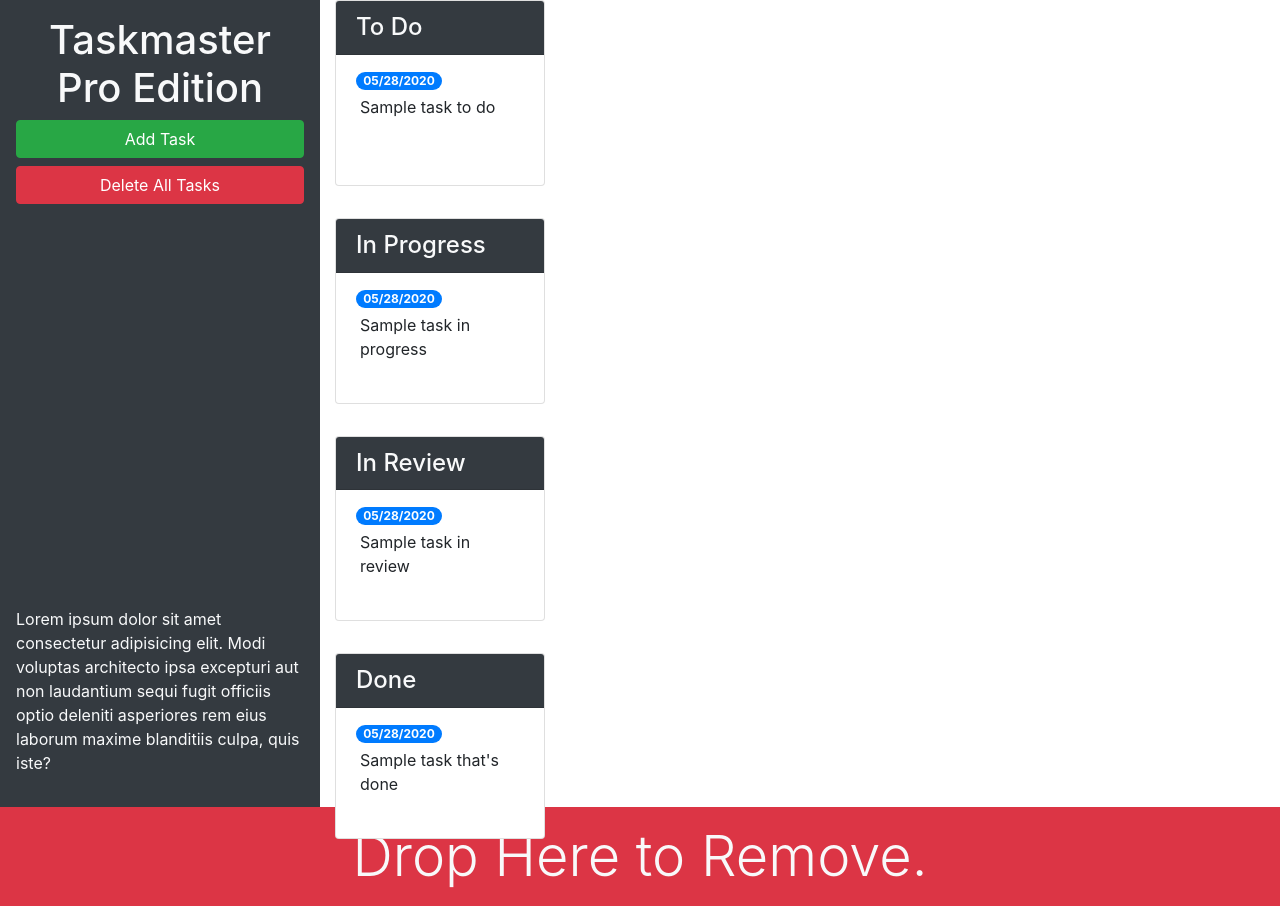
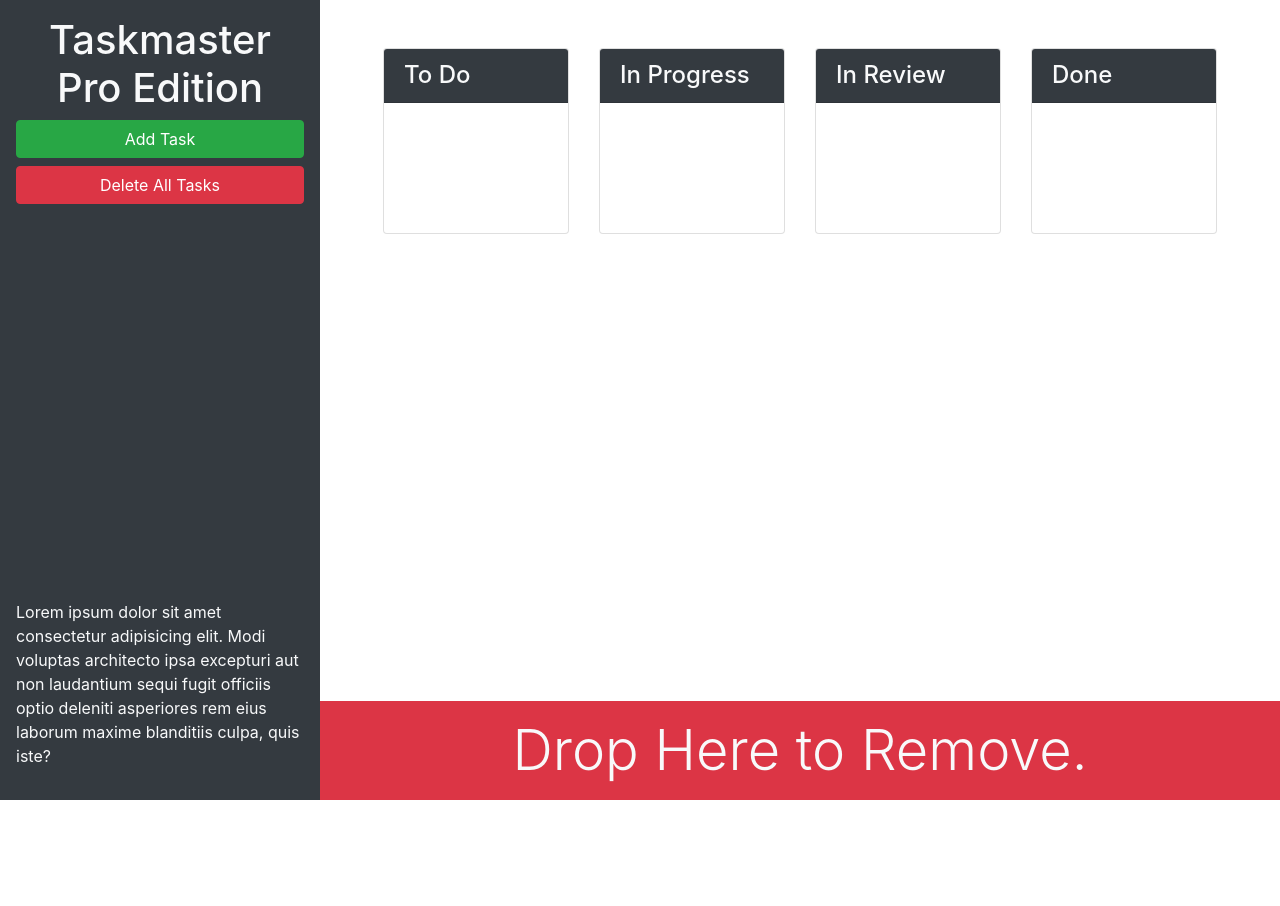
Before and after one commit to lmcmanaman/taskmaster-pro, a plain HTML site: page taskmaster-starter/index.html in a window 1280 px wide. After the commit the page ends 800 px from the top, so only its background shows below. Drawn offline with nearby package versions, Linux system fonts and the light colour scheme.

Commit message:
code snap correction

```diff
--- a/taskmaster-starter/index.html
+++ b/taskmaster-starter/index.html
@@ -14,77 +14,65 @@
 
   <div class="row min-vh-100 no-gutters">
     <header class="col-12 col-lg-3 bg-dark text-light sticky-top d-flex flex-column p-4 p-lg-3">
-      <h1 class="text-center">Taskmaster Pro Edition</h1>
-      <button id="create-task" class="btn btn-block btn-success" data-toggle="modal" data-target="#task-form-modal">Add
-        Task</button>
-      <button id="remove-tasks" class="btn btn-block btn-danger">Delete All Tasks</button>
-      <p class="mt-auto d-none d-lg-block">Lorem ipsum dolor sit amet consectetur adipisicing elit. Modi voluptas architecto ipsa
-        excepturi aut non
-        laudantium sequi fugit officiis optio deleniti asperiores rem eius laborum maxime blanditiis culpa, quis iste?
-      </p>
+      <div>
+        <h1 class="text-center"><span class="oi oi-task d-inline d-lg-none"></span>
+          Taskmaster Pro Edition</h1>
+        <div class="ml-md-auto w-100 w-md-auto">
+          <button id="create-task" class="btn btn-block btn-success" data-toggle="modal"
+            data-target="#task-form-modal">Add Task</button>
+          <button id="remove-tasks" class="btn btn-block btn-danger mb-2 mb-md-4"></span>Delete All Tasks</button>
+        </div>
+      </div>
+      <p class="mt-auto d-none d-lg-block">Lorem ipsum dolor sit amet consectetur adipisicing elit. Modi voluptas
+        architecto ipsa
+        excepturi aut non laudantium sequi fugit officiis optio deleniti asperiores rem eius laborum maxime blanditiis
+        culpa, quis iste?</p>
     </header>
     <main class="col-12 col-lg-9 d-flex flex-column">
+      <div class="m-5 row justify-content-around">
+          <!--  -->
           <div class="col-12 col-md-6 col-xl-3 mb-3">
             <div class="card">
               <h4 class="card-header bg-dark text-light">
                 To Do
               </h4>
               <ul id="list-toDo" class="list-group list-group-flush">
-            <li class="list-group-item">
-              <span class="badge badge-primary badge-pill">05/28/2020</span>
-              <p class="m-1">Sample task to do</p>
-            </li>
               </ul>
             </div>
           </div>
-        <!-- in progress start -->
+          <!--  -->
           <div class="col-12 col-md-6 col-xl-3 mb-3">
             <div class="card">
               <h4 class="card-header bg-dark text-light">
                 In Progress
               </h4>
               <ul id="list-inProgress" class="list-group list-group-flush">
-              <li class="list-group-item">
-                <span class="badge badge-primary badge-pill">05/28/2020</span>
-                <p class="m-1">Sample task in progress</p>
-              </li>
               </ul>
             </div>
           </div>
-        <!-- in progress end -->
-        <!-- in review start -->
+          <!--  -->
           <div class="col-12 col-md-6 col-xl-3 mb-3">
             <div class="card">
               <h4 class="card-header bg-dark text-light">
                 In Review
               </h4>
               <ul id="list-inReview" class="list-group list-group-flush">
-            <li class="list-group-item">
-              <span class="badge badge-primary badge-pill">05/28/2020</span>
-              <p class="m-1">Sample task in review</p>
-            </li>
               </ul>
             </div>
           </div>
-        <!-- in review end -->
-        <!-- done start -->
+          <!--  -->
           <div class="col-12 col-md-6 col-xl-3 mb-3">
             <div class="card">
               <h4 class="card-header bg-dark text-light">
                 Done
               </h4>
               <ul id="list-done" class="list-group list-group-flush">
-            <li class="list-group-item">
-              <span class="badge badge-primary badge-pill">05/28/2020</span>
-              <p class="m-1">Sample task that's done</p>
-            </li>
               </ul>
             </div>
           </div>
-        <!-- done end -->
       </div>
-      <div id="trash">
-        <div class="w-100 bg-danger p-3 text-center text-light display-4 mt-auto">
+      <div class="mt-auto" id="trash">
+        <div class="w-100 bg-danger p-3 text-center text-light display-4">
           Drop Here to Remove.
         </div>
       </div>
@@ -106,7 +94,7 @@
           <form>
             <div class="form-group">
               <label for="modalTaskDescription">Task description</label>
-              <textarea id="modalTaskDescription" rows="3" class="form-control"></textarea>
+              <textarea class="form-control" id="modalTaskDescription" rows="3"></textarea>
             </div>
             <div class="form-group">
               <label for="modalDueDate">Due date</label>
```
Lines whose indentation alone changed are shown as unchanged.
